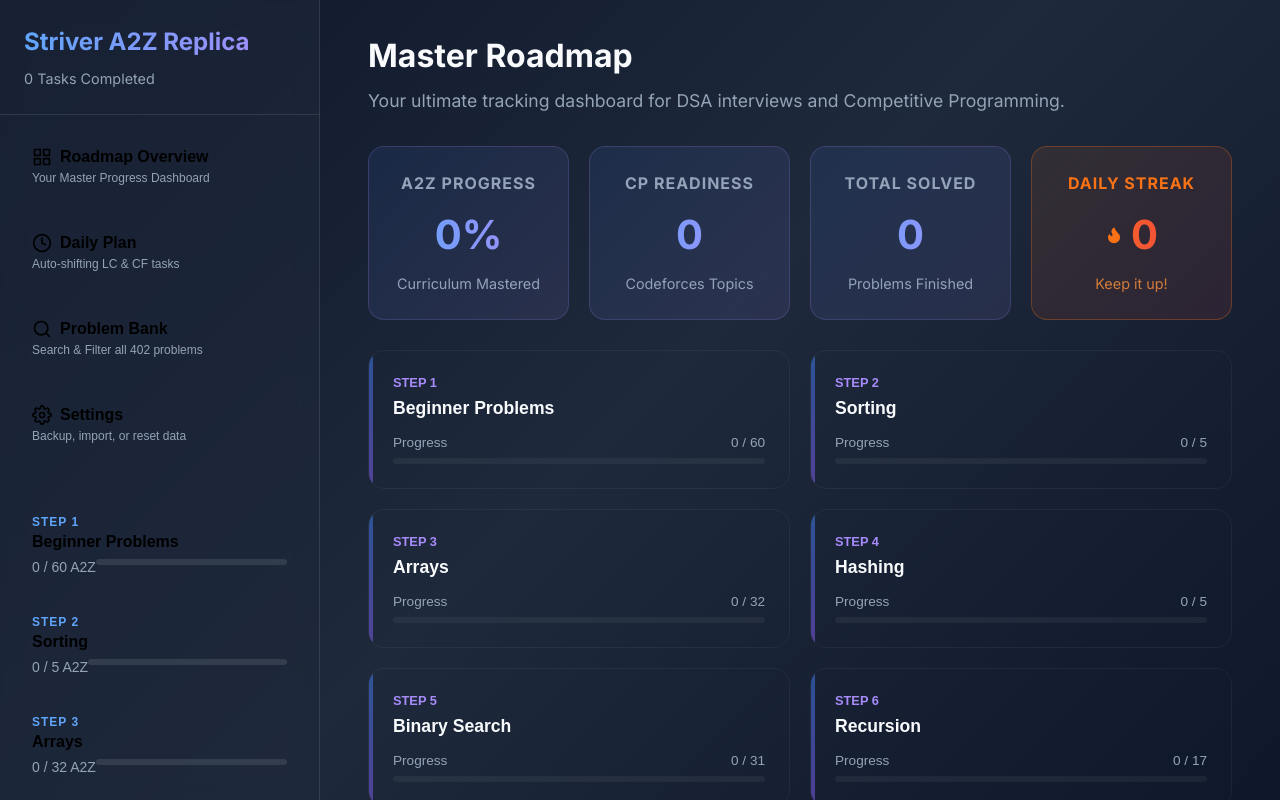
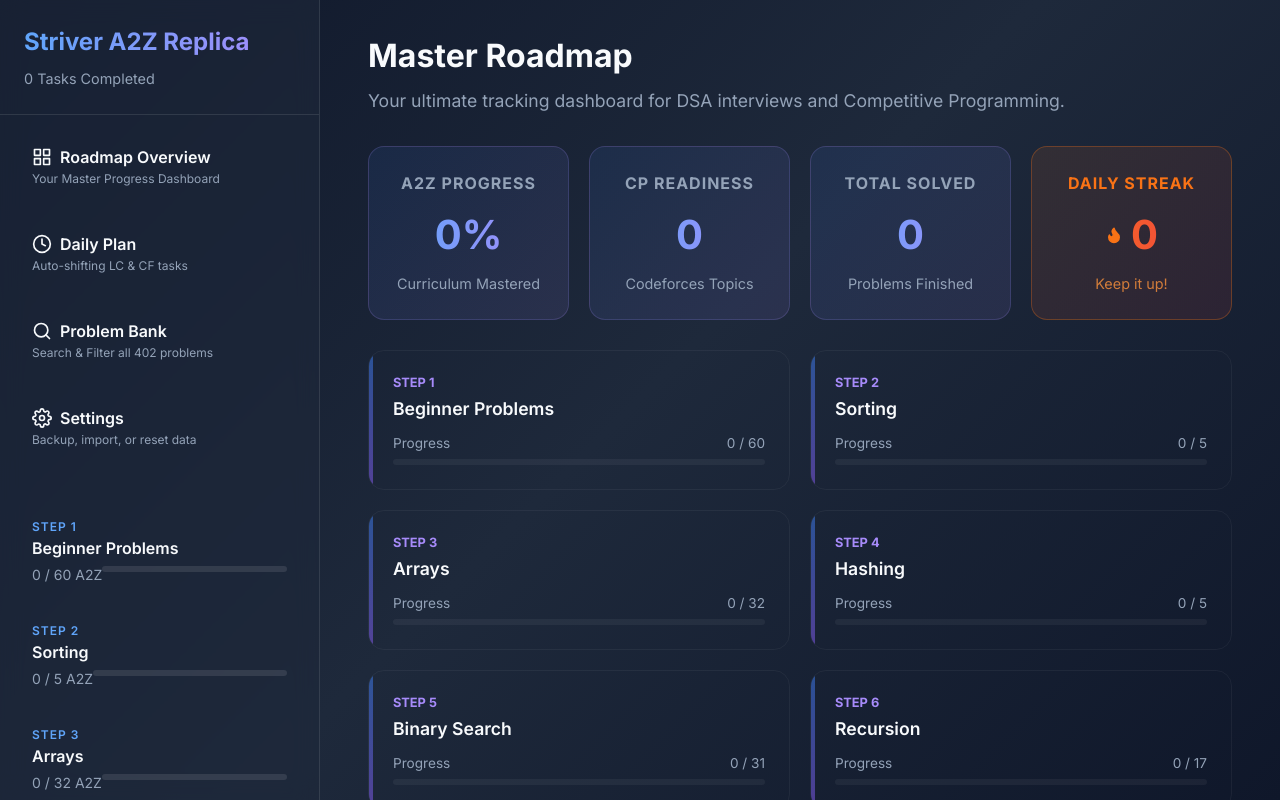
Before and after one commit to adilsukumar/A2Z-DataSheet-Replica, a React (Vite) app: page / in a window 1280 px wide. Built offline with nearby package versions, Linux system fonts and the light colour scheme.

Commit message:
fix: inherit body font color and family on button elements to fix black text

```diff
--- a/src/index.css
+++ b/src/index.css
@@ -20,6 +20,11 @@
   box-sizing: border-box;
   margin: 0;
   padding: 0;
+}
+
+button {
+  color: inherit;
+  font-family: inherit;
 }
 
 body {
```
